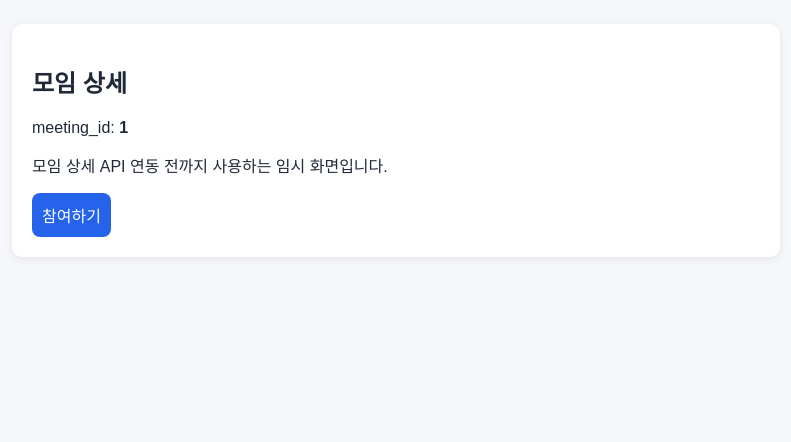
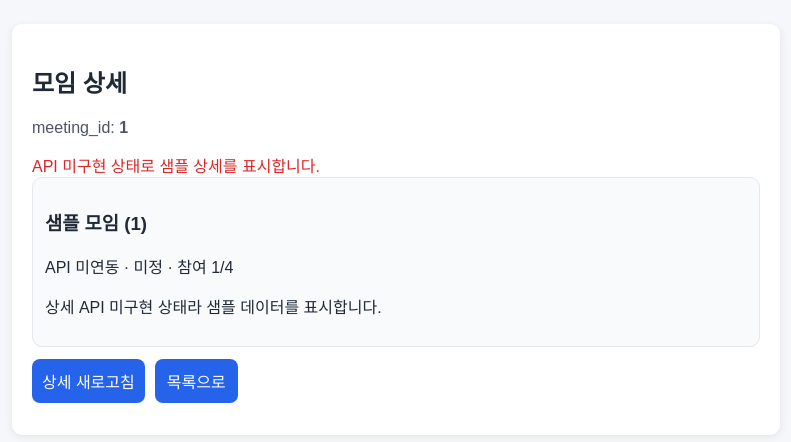
Before and after one commit to tail1887/jungle-soop, a Flask app: page /meetings/1 in a window 1280 px wide. Shown: the part 112-554 px from the top of the page, without its empty margins (244-1035 px from the left). Run offline with Flask 3, Linux system fonts and the light colour scheme.

Commit message:
feat: implement meeting pages with API-driven UI states
Build meeting list/detail/create pages with shared client-side API handling, loading/error/fallback state rendering, and integration test coverage for page-level components.

Made-with: Cursor

```diff
--- a/app/static/css/style.css
+++ b/app/static/css/style.css
@@ -82,3 +82,48 @@ button {
 .form-message.is-success {
     color: #059669;
 }
+
+.meeting-toolbar {
+    display: flex;
+    gap: 10px;
+    margin-bottom: 12px;
+}
+
+.button-link {
+    display: inline-flex;
+    align-items: center;
+    justify-content: center;
+    padding: 10px 12px;
+    border-radius: 8px;
+    background: #2563eb;
+    color: #ffffff;
+    text-decoration: none;
+}
+
+.meeting-list {
+    list-style: none;
+    margin: 0;
+    padding: 0;
+    display: grid;
+    gap: 12px;
+}
+
+.meeting-item {
+    border: 1px solid #e5e7eb;
+    border-radius: 10px;
+    padding: 12px;
+    background: #f9fafb;
+}
+
+.meeting-item p {
+    margin: 6px 0 0;
+    color: #4b5563;
+}
+
+.meeting-detail {
+    border: 1px solid #e5e7eb;
+    border-radius: 10px;
+    padding: 12px;
+    margin-bottom: 12px;
+    background: #f9fafb;
+}
--- /dev/null
+++ b/app/static/js/meetings.js
@@ -0,0 +1,252 @@
+function setUiMessage(element, text, type) {
+    if (!element) {
+        return;
+    }
+    element.textContent = text;
+    element.classList.remove("is-error", "is-success");
+    if (type === "error") {
+        element.classList.add("is-error");
+    } else if (type === "success") {
+        element.classList.add("is-success");
+    }
+}
+
+async function fetchJson(url, options) {
+    const response = await fetch(url, options);
+    const data = await response.json().catch(() => ({}));
+    return { ok: response.ok, status: response.status, data };
+}
+
+function fallbackMeetings() {
+    return [
+        {
+            meeting_id: "sample-1",
+            title: "샘플 스터디 모임",
+            location: "기숙사 라운지",
+            datetime: "2026-03-10T19:30",
+            capacity: 4,
+            participant_count: 2,
+            description: "백엔드 구현 전 UI 테스트용 더미 데이터입니다.",
+        },
+        {
+            meeting_id: "sample-2",
+            title: "알고리즘 풀이 모임",
+            location: "세미나실 A",
+            datetime: "2026-03-11T20:00",
+            capacity: 6,
+            participant_count: 3,
+            description: "목록/상세 이동 상태를 점검하기 위한 샘플입니다.",
+        },
+    ];
+}
+
+function createMeetingListItem(meeting) {
+    const li = document.createElement("li");
+    li.className = "meeting-item";
+    const id = meeting.meeting_id || meeting._id || "unknown";
+    const title = meeting.title || "제목 없음";
+    const location = meeting.location || meeting.place || "장소 미정";
+    const datetime = meeting.datetime || meeting.time || "일시 미정";
+    const count = meeting.participant_count ?? 0;
+    const capacity = meeting.capacity ?? "-";
+
+    li.innerHTML = `
+        <a href="/meetings/${id}">
+            <strong>${title}</strong>
+        </a>
+        <p>${location} · ${datetime}</p>
+        <p>참여 ${count}/${capacity}</p>
+    `;
+    return li;
+}
+
+async function loadMeetingsList() {
+    const listElement = document.getElementById("meetings-list");
+    const messageElement = document.getElementById("meetings-list-message");
+    if (!listElement || !messageElement) {
+        return;
+    }
+
+    setUiMessage(messageElement, "모임 목록을 불러오는 중...", "");
+    listElement.innerHTML = "";
+    let meetings = [];
+
+    try {
+        const result = await fetchJson("/api/v1/meetings");
+        if (!result.ok) {
+            meetings = fallbackMeetings();
+            setUiMessage(
+                messageElement,
+                "API 미구현 상태여서 샘플 목록을 표시합니다.",
+                "error"
+            );
+        } else {
+            meetings = result.data?.data?.meetings || result.data?.meetings || [];
+            setUiMessage(messageElement, "모임 목록을 불러왔습니다.", "success");
+        }
+    } catch (_error) {
+        meetings = fallbackMeetings();
+        setUiMessage(
+            messageElement,
+            "네트워크 오류로 샘플 목록을 표시합니다.",
+            "error"
+        );
+    }
+
+    if (meetings.length === 0) {
+        setUiMessage(messageElement, "등록된 모임이 없습니다.", "");
+        return;
+    }
+
+    meetings.forEach((meeting) => {
+        listElement.appendChild(createMeetingListItem(meeting));
+    });
+}
+
+function bindMeetingsListPage() {
+    const refreshButton = document.getElementById("meetings-refresh-button");
+    if (!refreshButton) {
+        return;
+    }
+    refreshButton.addEventListener("click", () => {
+        loadMeetingsList();
+    });
+    loadMeetingsList();
+}
+
+function parseCreateFormPayload(form) {
+    return {
+        title: form.title.value.trim(),
+        datetime: form.datetime.value,
+        location: form.location.value.trim(),
+        description: form.description.value.trim(),
+        capacity: Number(form.capacity.value),
+    };
+}
+
+function validateCreateForm(payload) {
+    if (!payload.title || !payload.datetime || !payload.location || !payload.capacity) {
+        return "제목, 일시, 장소, 모집 인원을 입력해주세요.";
+    }
+    if (payload.capacity < 2 || payload.capacity > 20) {
+        return "모집 인원은 2~20명 사이여야 합니다.";
+    }
+    return "";
+}
+
+function bindMeetingCreatePage() {
+    const form = document.getElementById("meeting-create-form");
+    const messageElement = document.getElementById("meeting-create-message");
+    const submitButton = document.getElementById("meeting-create-submit-button");
+    if (!form || !messageElement) {
+        return;
+    }
+
+    form.addEventListener("submit", async (event) => {
+        event.preventDefault();
+        const payload = parseCreateFormPayload(form);
+        const validationMessage = validateCreateForm(payload);
+        if (validationMessage) {
+            setUiMessage(messageElement, validationMessage, "error");
+            return;
+        }
+
+        setUiMessage(messageElement, "모임 생성 요청 중...", "");
+        if (submitButton) {
+            submitButton.style.display = "none";
+        }
+
+        try {
+            const result = await fetchJson("/api/v1/meetings", {
+                method: "POST",
+                headers: { "Content-Type": "application/json" },
+                body: JSON.stringify(payload),
+            });
+            if (!result.ok) {
+                const msg =
+                    result.data?.error?.message ||
+                    "모임 생성 API가 아직 준비되지 않았습니다.";
+                setUiMessage(messageElement, msg, "error");
+                return;
+            }
+
+            setUiMessage(messageElement, "모임이 생성되었습니다. 목록으로 이동합니다.", "success");
+            window.location.href = "/meetings";
+        } catch (_error) {
+            setUiMessage(messageElement, "네트워크 오류가 발생했습니다.", "error");
+        } finally {
+            if (submitButton) {
+                submitButton.style.display = "";
+            }
+        }
+    });
+}
+
+function setMeetingDetail(meeting) {
+    const titleEl = document.getElementById("meeting-detail-title");
+    const metaEl = document.getElementById("meeting-detail-meta");
+    const descEl = document.getElementById("meeting-detail-description");
+    if (!titleEl || !metaEl || !descEl) {
+        return;
+    }
+
+    titleEl.textContent = meeting.title || "제목 없음";
+    const location = meeting.location || meeting.place || "장소 미정";
+    const datetime = meeting.datetime || meeting.time || "일시 미정";
+    const count = meeting.participant_count ?? 0;
+    const capacity = meeting.capacity ?? "-";
+    metaEl.textContent = `${location} · ${datetime} · 참여 ${count}/${capacity}`;
+    descEl.textContent = meeting.description || "설명이 없습니다.";
+}
+
+async function loadMeetingDetail() {
+    const root = document.getElementById("meeting-detail-root");
+    const messageElement = document.getElementById("meeting-detail-message");
+    if (!root || !messageElement) {
+        return;
+    }
+    const meetingId = root.dataset.meetingId;
+    if (!meetingId) {
+        return;
+    }
+
+    setUiMessage(messageElement, "모임 상세를 불러오는 중...", "");
+    try {
+        const result = await fetchJson(`/api/v1/meetings/${meetingId}`);
+        if (!result.ok) {
+            setMeetingDetail({
+                title: `샘플 모임 (${meetingId})`,
+                location: "API 미연동",
+                datetime: "미정",
+                capacity: 4,
+                participant_count: 1,
+                description: "상세 API 미구현 상태라 샘플 데이터를 표시합니다.",
+            });
+            setUiMessage(messageElement, "API 미구현 상태로 샘플 상세를 표시합니다.", "error");
+            return;
+        }
+
+        const meeting = result.data?.data || result.data || {};
+        setMeetingDetail(meeting);
+        setUiMessage(messageElement, "모임 상세를 불러왔습니다.", "success");
+    } catch (_error) {
+        setUiMessage(messageElement, "네트워크 오류가 발생했습니다.", "error");
+    }
+}
+
+function bindMeetingDetailPage() {
+    const refreshButton = document.getElementById("meeting-detail-refresh-button");
+    if (!refreshButton) {
+        return;
+    }
+    refreshButton.addEventListener("click", () => {
+        loadMeetingDetail();
+    });
+    loadMeetingDetail();
+}
+
+document.addEventListener("DOMContentLoaded", () => {
+    bindMeetingsListPage();
+    bindMeetingCreatePage();
+    bindMeetingDetailPage();
+});
--- a/app/templates/meeting_detail.html
+++ b/app/templates/meeting_detail.html
@@ -1,10 +1,21 @@
 {% extends "base.html" %}
 {% block title %}Jungle Soop | 모임 상세{% endblock %}
 {% block content %}
-<section class="card">
+<section class="card" id="meeting-detail-root" data-meeting-id="{{ meeting_id }}">
     <h2>모임 상세</h2>
-    <p>meeting_id: <strong>{{ meeting_id }}</strong></p>
-    <p>모임 상세 API 연동 전까지 사용하는 임시 화면입니다.</p>
-    <button type="button">참여하기</button>
+    <p class="helper-text">meeting_id: <strong id="meeting-id-label">{{ meeting_id }}</strong></p>
+    <p id="meeting-detail-message" class="form-message" role="alert" aria-live="polite"></p>
+    <div class="meeting-detail">
+        <h3 id="meeting-detail-title">로딩 중...</h3>
+        <p id="meeting-detail-meta"></p>
+        <p id="meeting-detail-description"></p>
+    </div>
+    <div class="meeting-toolbar">
+        <button id="meeting-detail-refresh-button" type="button">상세 새로고침</button>
+        <a class="button-link" href="{{ url_for('meeting_list') }}">목록으로</a>
+    </div>
 </section>
 {% endblock %}
+{% block scripts %}
+<script src="{{ url_for('static', filename='js/meetings.js') }}"></script>
+{% endblock %}
```
Also changed, not shown: app/templates/meeting_form.html (+14 -5 lines), app/templates/meeting_list.html (+10 -5 lines), tests/integration/test_health_api.py (+30 -0 lines).
